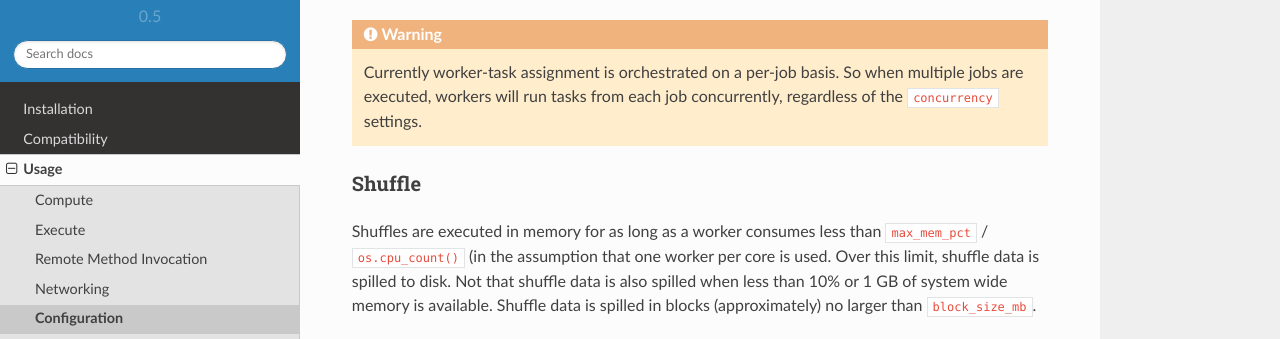
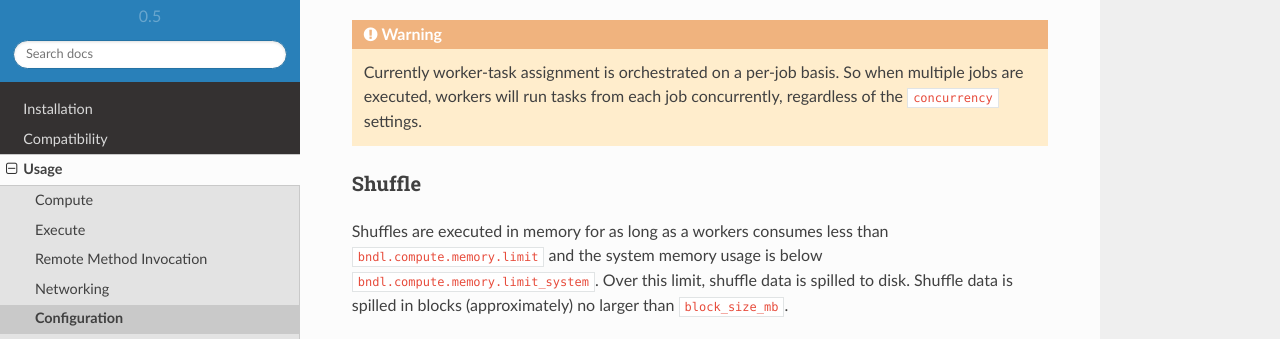
Before and after one commit to bndl/bndl, a Sphinx documentation site: the page built from docs/usage/configuration.rst, in a window 1280 px wide and 900 px high, scrolled down 2887 px, cut to the strip 36-375 px from the top of the window. Built offline with Sphinx 7.4.7 and the Read the Docs theme 2.0.0, drawn with Linux system fonts in a browser that asks for light colours; pages that are not in the unit, such as notebooks, are missing from menus.

Commit message:
reflect changes to memory management in docs

```diff
--- a/docs/usage/configuration.rst
+++ b/docs/usage/configuration.rst
@@ -136,14 +136,13 @@ Workers execute ``concurrency`` tasks simultaneously for each job started.
 
 Shuffle
 ~~~~~~~
-Shuffles are executed in memory for as long as a worker consumes less than ``max_mem_pct`` /
-``os.cpu_count()`` (in the assumption that one worker per core is used. Over this limit, shuffle
-data is spilled to disk. Not that shuffle data is also spilled when less than 10% or 1 GB of system
-wide memory is available. Shuffle data is spilled in blocks (approximately) no larger than
-``block_size_mb``.
+Shuffles are executed in memory for as long as a workers consumes less than
+``bndl.compute.memory.limit`` and the system memory usage is below
+``bndl.compute.memory.limit_system``. Over this limit, shuffle data is spilled to disk. Shuffle
+data is spilled in blocks (approximately) no larger than ``block_size_mb``.
 
-.. autodata:: bndl.compute.shuffle.max_mem_pct
-.. autodata:: bndl.compute.shuffle.block_size_mb
+.. autodata:: bndl.compute.memory.limit
+.. autodata:: bndl.compute.memory.limit_system
 
 Broadcast
 ~~~~~~~~~
```
